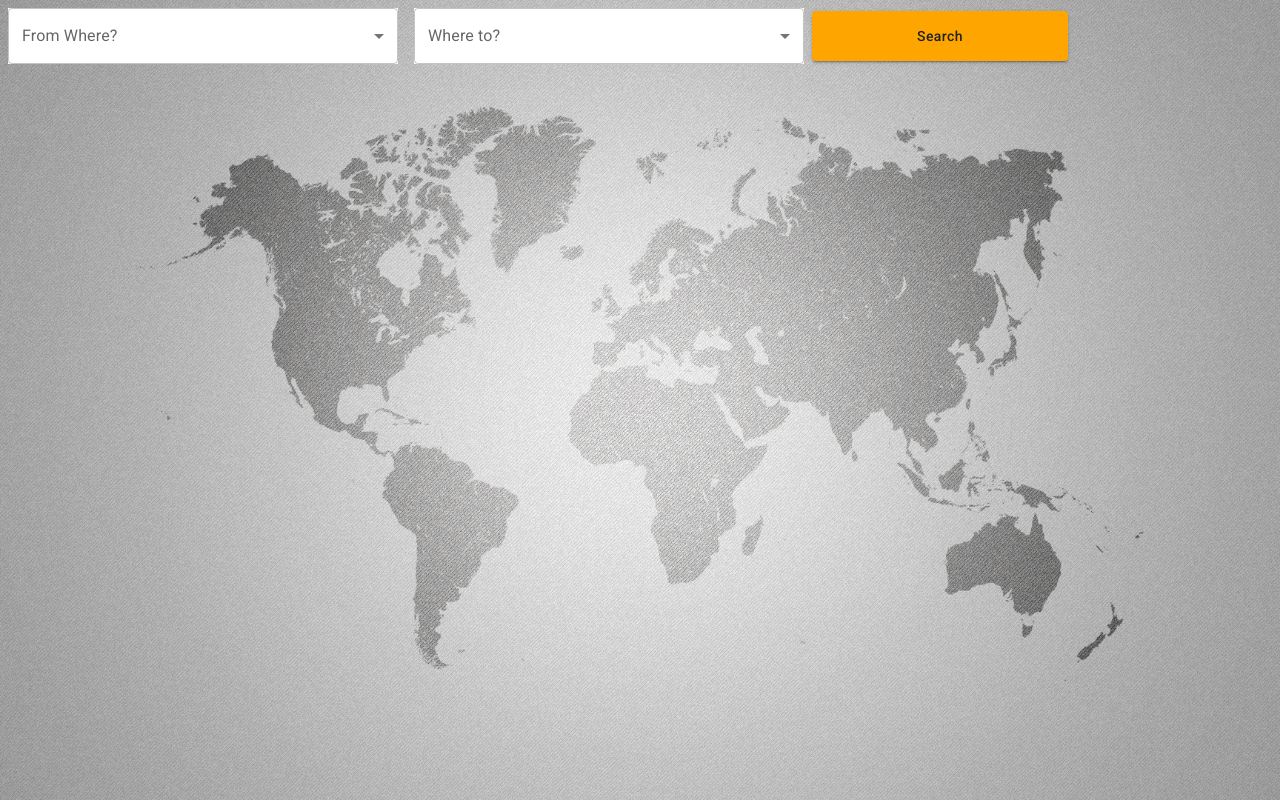
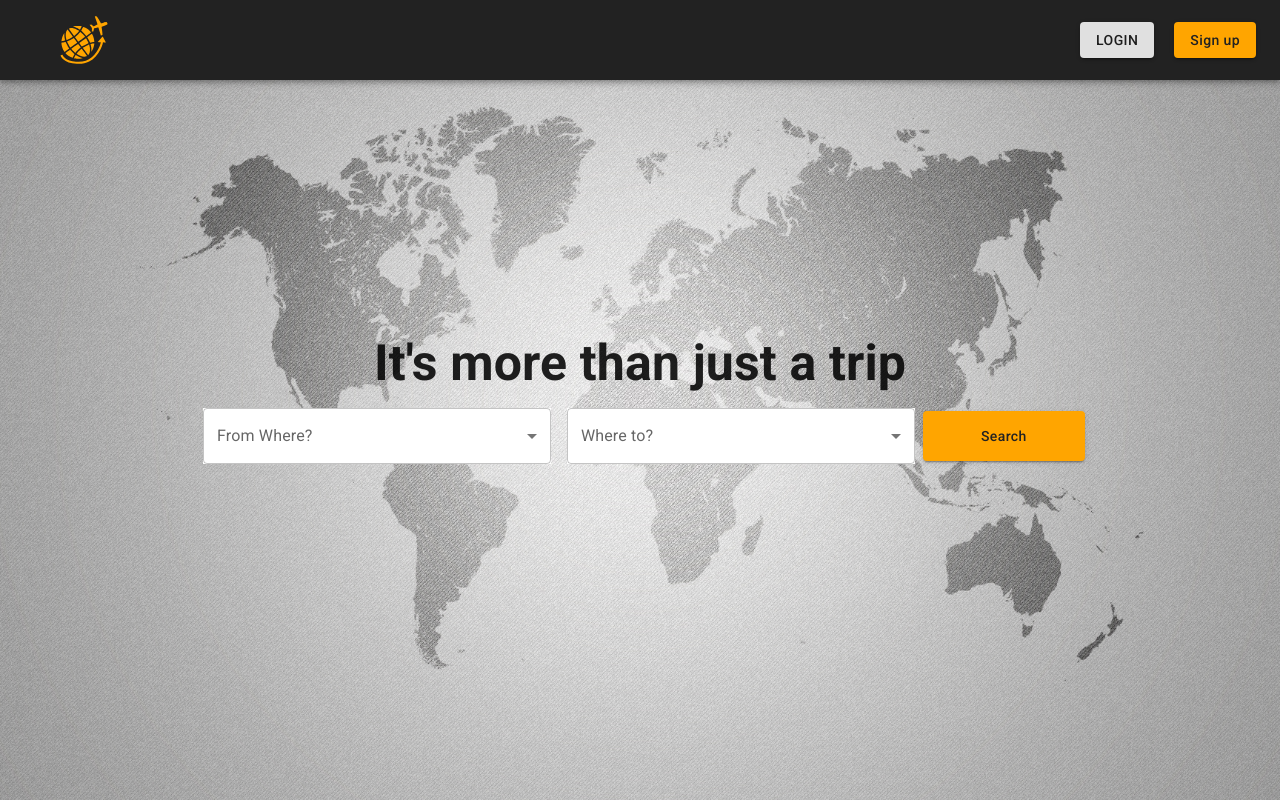
Before and after one commit to aygupta9800/team-project-keep_calm_and_sprint_on, a React (Create React App) app in the folder airline-reservation/frontend/: page /SearchFlights in a window 1280 px wide. Built offline with nearby package versions, Linux system fonts and the light colour scheme.

Commit message:
Code refactoring

```diff
--- a/airline-reservation/frontend/src/components/SearchFlights.js
+++ b/airline-reservation/frontend/src/components/SearchFlights.js
@@ -53,7 +53,7 @@ const SearchFlights = () => {
   console.log(value);
   return (
     <div>
-      {userDetails ?
+      {userDetails.data ?
       <>
         <div className={classes.fields}>
           <Dropdown valueString={from} setValueString={setFromValue} listItems={airports} label='From Where?' style={{width: '20%'}} />
```
